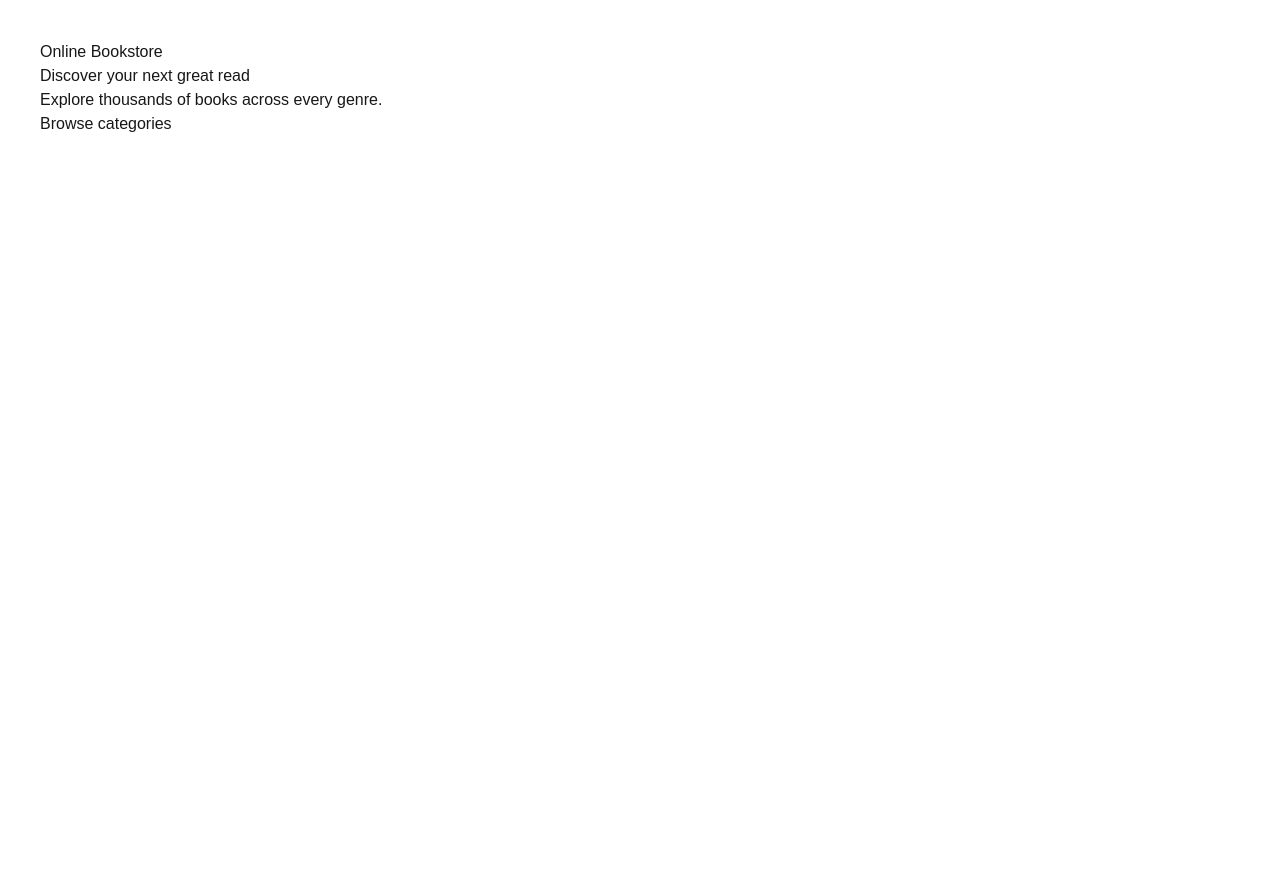
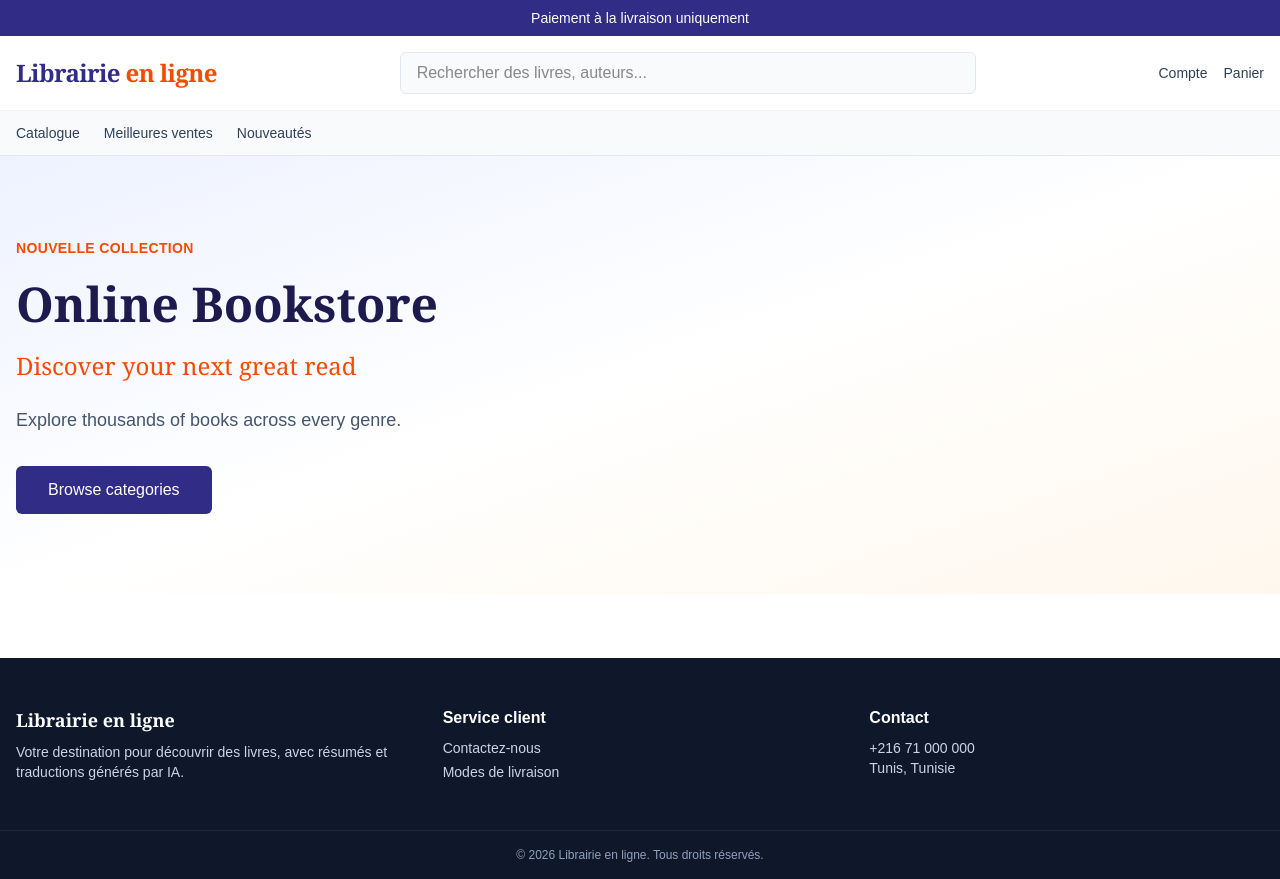
Before and after one commit to abir184/librairie-en-ligne, a Next.js app in the folder frontend/: page /en in a window 1280 px wide. Before the commit the page ends 800 px from the top, so only its background shows below. Built offline with nearby package versions, Linux system fonts and the light colour scheme.

Commit message:
Layout global Next.js : Header et Footer avec nouvelle identite visuelle

```diff
--- a/frontend/app/[locale]/layout.tsx
+++ b/frontend/app/[locale]/layout.tsx
@@ -2,6 +2,8 @@ import type { Metadata } from "next";
 import { NextIntlClientProvider, hasLocale } from 'next-intl';
 import { notFound } from 'next/navigation';
 import { routing } from '../../i18n/routing';
+import { Header } from '../components/Header';
+import { Footer } from '../components/Footer';
 import "./globals.css";
 
 export const metadata: Metadata = {
@@ -26,9 +28,11 @@ export default async function LocaleLayout({
 
   return (
     <html lang={locale} dir={dir}>
-      <body>
+      <body className="min-h-screen flex flex-col bg-white text-slate-900">
         <NextIntlClientProvider>
-          {children}
+          <Header />
+          <main className="flex-1">{children}</main>
+          <Footer />
         </NextIntlClientProvider>
       </body>
     </html>
--- a/frontend/app/[locale]/page.tsx
+++ b/frontend/app/[locale]/page.tsx
@@ -4,11 +4,26 @@ export default function Home() {
   const t = useTranslations('accueil');
 
   return (
-    <main style={{ padding: '40px', fontFamily: 'sans-serif' }}>
-      <h1>{t('titre')}</h1>
-      <p>{t('accroche')}</p>
-      <p>{t('sousTitre')}</p>
-      <button>{t('bouton')}</button>
-    </main>
+    <div className="bg-gradient-to-br from-indigo-50 via-white to-orange-50">
+      <section className="container mx-auto px-4 py-20">
+        <div className="max-w-2xl">
+          <span className="inline-block text-orange-600 text-sm font-semibold tracking-wide uppercase mb-4">
+            Nouvelle collection
+          </span>
+          <h1 className="text-5xl font-serif font-semibold text-indigo-950 leading-tight mb-4">
+            {t('titre')}
+          </h1>
+          <p className="text-2xl text-orange-600 font-serif mb-6">
+            {t('accroche')}
+          </p>
+          <p className="text-lg text-slate-600 mb-8">
+            {t('sousTitre')}
+          </p>
+          <button className="bg-indigo-900 hover:bg-indigo-800 text-white px-8 py-3 rounded-md font-medium transition-colors">
+            {t('bouton')}
+          </button>
+        </div>
+      </section>
+    </div>
   );
 }
--- /dev/null
+++ b/frontend/app/components/Footer.tsx
@@ -0,0 +1,29 @@
+export function Footer() {
+  return (
+    <footer className="bg-slate-900 text-white mt-16">
+      <div className="container mx-auto px-4 py-12 grid md:grid-cols-3 gap-8">
+        <div>
+          <h3 className="text-lg font-serif font-semibold mb-2">Librairie en ligne</h3>
+          <p className="text-slate-300 text-sm">
+            Votre destination pour découvrir des livres, avec résumés et traductions générés par IA.
+          </p>
+        </div>
+        <div>
+          <h4 className="font-semibold mb-2">Service client</h4>
+          <ul className="text-sm text-slate-300 space-y-1">
+            <li>Contactez-nous</li>
+            <li>Modes de livraison</li>
+          </ul>
+        </div>
+        <div>
+          <h4 className="font-semibold mb-2">Contact</h4>
+          <p className="text-sm text-slate-300">+216 71 000 000</p>
+          <p className="text-sm text-slate-300">Tunis, Tunisie</p>
+        </div>
+      </div>
+      <div className="border-t border-slate-800 py-4 text-center text-xs text-slate-400">
+        © 2026 Librairie en ligne. Tous droits réservés.
+      </div>
+    </footer>
+  );
+}
--- /dev/null
+++ b/frontend/app/components/Header.tsx
@@ -0,0 +1,40 @@
+import Link from 'next/link';
+
+export function Header() {
+  return (
+    <header className="bg-white border-b border-slate-200 sticky top-0 z-50">
+      <div className="bg-indigo-900 text-white text-sm py-2 px-4 text-center">
+        Paiement à la livraison uniquement
+      </div>
+
+      <div className="container mx-auto px-4 py-4 flex items-center justify-between gap-4">
+        <Link href="/" className="flex items-center gap-2 text-indigo-900">
+          <span className="text-2xl font-serif font-semibold tracking-tight">
+            Librairie <span className="text-orange-600">en ligne</span>
+          </span>
+        </Link>
+
+        <div className="flex-1 max-w-xl mx-8">
+          <input
+            type="text"
+            placeholder="Rechercher des livres, auteurs..."
+            className="w-full px-4 py-2 rounded-md border border-slate-200 bg-slate-50 focus:outline-none focus:border-indigo-400"
+          />
+        </div>
+
+        <nav className="flex items-center gap-4 text-sm text-slate-700">
+          <Link href="/compte" className="hover:text-indigo-900">Compte</Link>
+          <Link href="/panier" className="hover:text-indigo-900">Panier</Link>
+        </nav>
+      </div>
+
+      <nav className="border-t border-slate-100 bg-slate-50">
+        <div className="container mx-auto px-4 py-3 flex gap-6 text-sm text-slate-700">
+          <Link href="/catalogue" className="hover:text-indigo-900">Catalogue</Link>
+          <Link href="/catalogue?tri=meilleures-ventes" className="hover:text-indigo-900">Meilleures ventes</Link>
+          <Link href="/catalogue?tri=nouveautes" className="hover:text-indigo-900">Nouveautés</Link>
+        </div>
+      </nav>
+    </header>
+  );
+}
```
